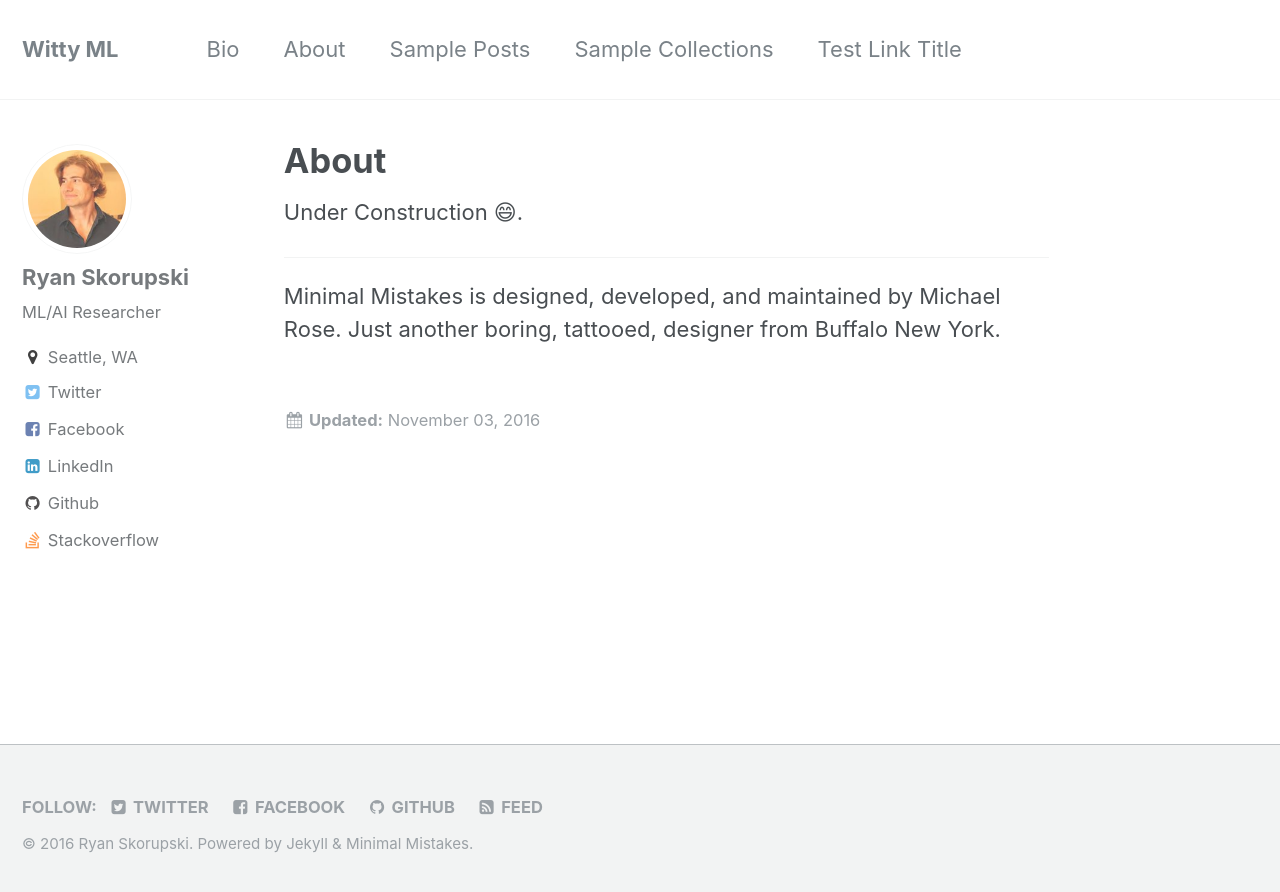
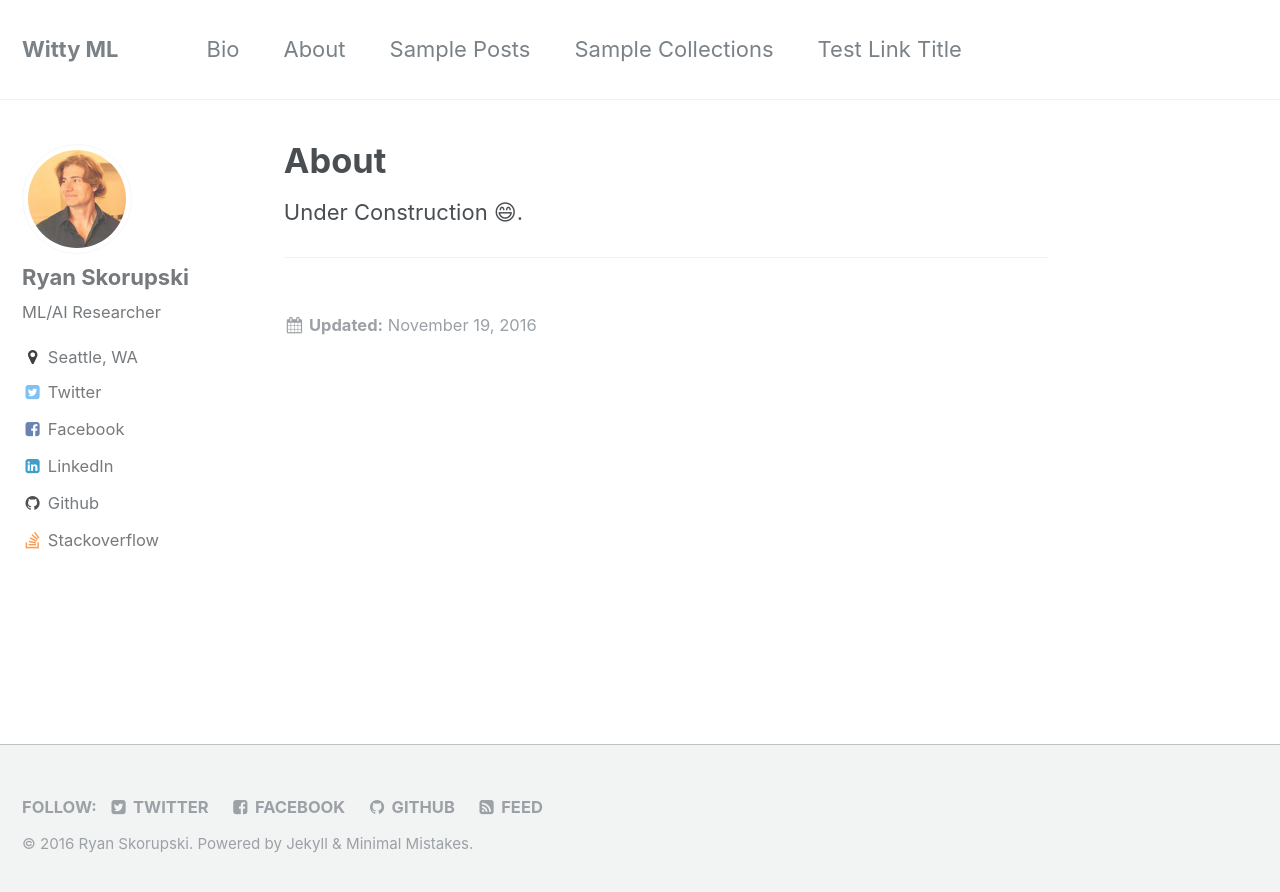
Before and after one commit to WittyAgnomen/WittyAgnomen.github.io, a Jekyll site: the page built from _pages/about.md, in a window 1280 px wide. Shown: the top 892 px of the page. Built offline with Jekyll 4.4.1, drawn with Linux system fonts in a browser that asks for light colours; emoji names are drawn with the system emoji font.

Commit message:
update home page v3

```diff
--- a/_pages/about.md
+++ b/_pages/about.md
@@ -12,11 +12,9 @@ layouts_gallery:
   - url: /assets/images/mm-layout-archive.png
     image_path: /assets/images/mm-layout-archive.png
     alt: "archive layout example"
-modified: 2016-11-03T11:55:22-04:00
+modified: 2016-11-19T11:55:22-04:00
 ---
 
 Under Construction :smile:.
 
 ---
-
-Minimal Mistakes is designed, developed, and maintained by Michael Rose. Just another boring, tattooed, designer from Buffalo New York.
```
